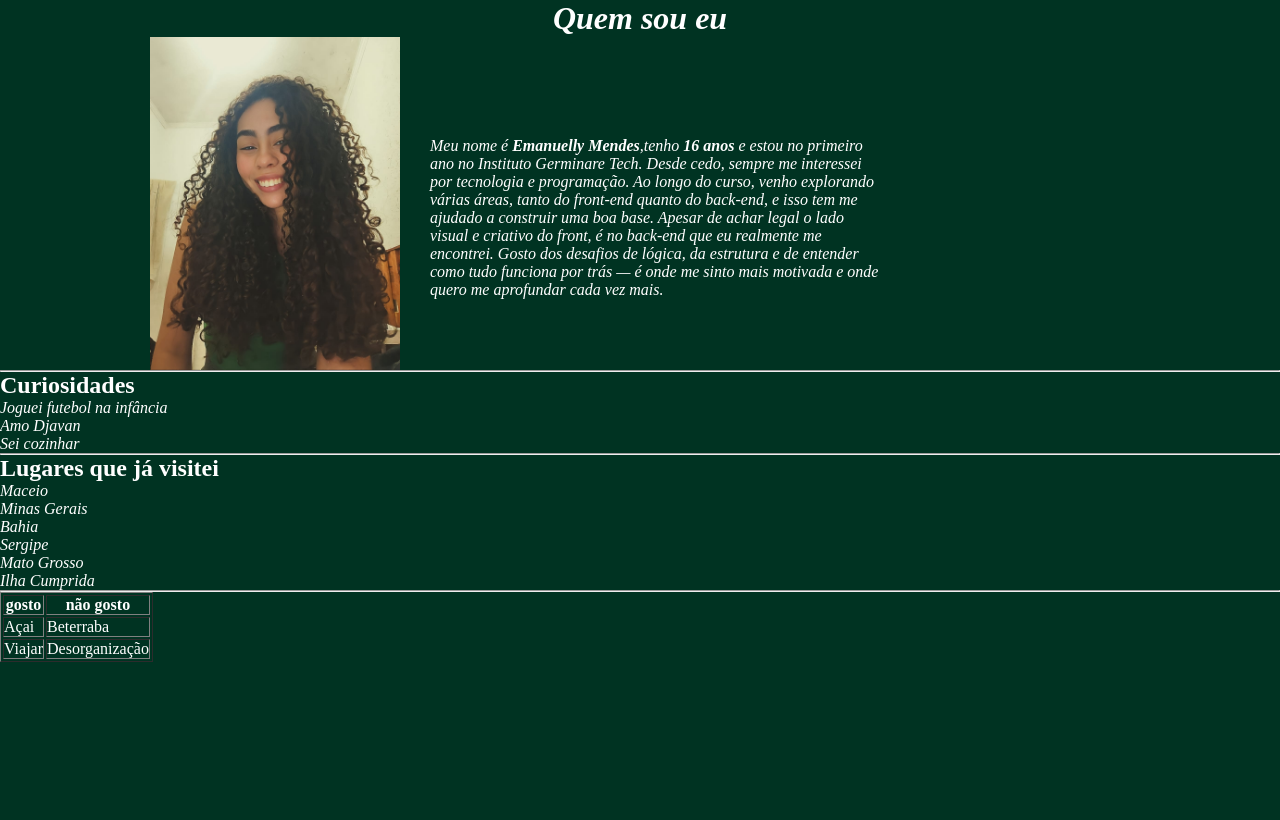
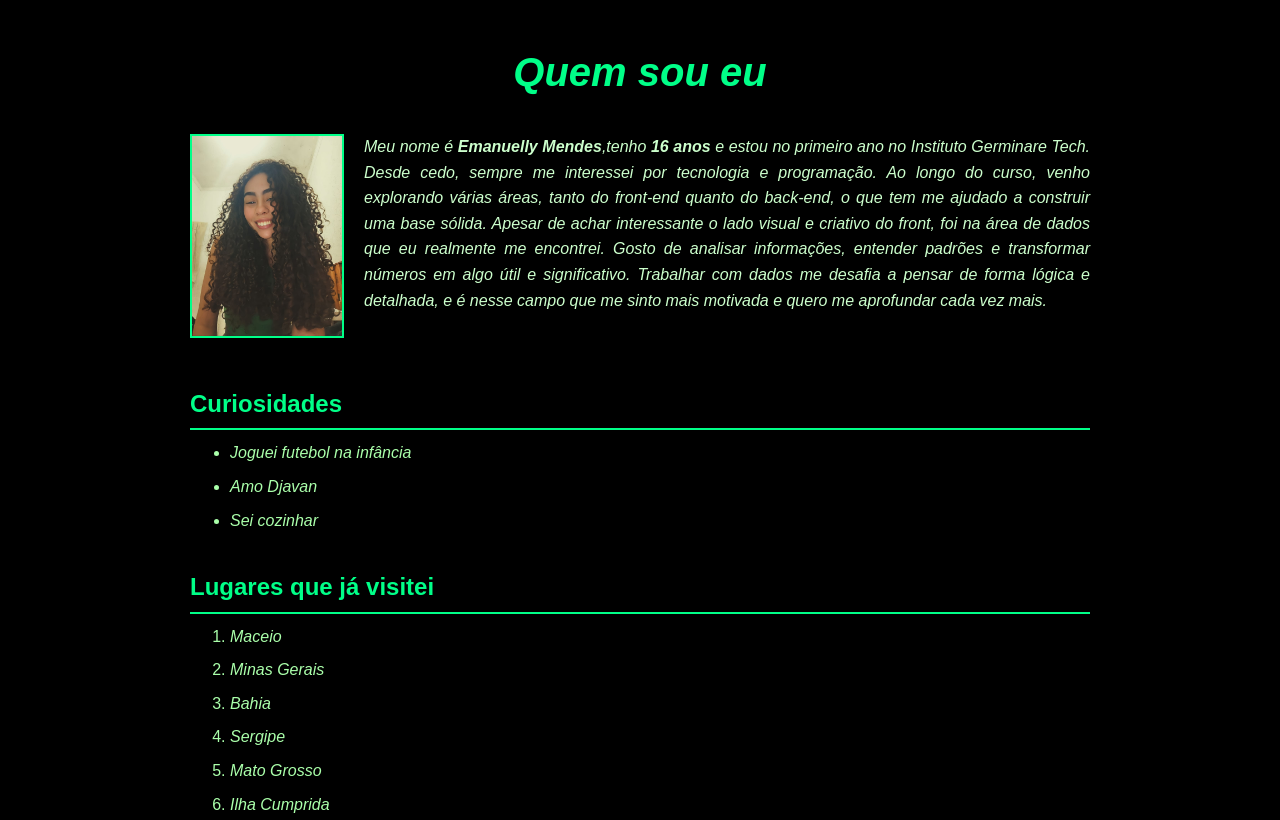
Before and after one commit to Emanuelly2025/mendesFlix, a plain HTML site: page sobre/index.html in a window 1280 px wide. Shown: the top 820 px of the page. Drawn offline with Linux system fonts and the light colour scheme.

Commit message:
refactor: arrumar resenha e últimos de talhes

```diff
--- a/login/style.css
+++ b/login/style.css
@@ -1,7 +1,8 @@
+* {
+  margin: 0;
+  padding: 0;
+}
 body{
-  padding: 0;
-  margin: 0;
-  top: 0;
   background-color: rgb(0, 51, 34);
   display: flex;
   justify-content: center;
@@ -37,8 +38,6 @@ input{
   border: none;
   border-radius: 5px;
 }
-
-
 #lembrar{
   display: flex;
   align-items: center;
@@ -51,13 +50,10 @@ button{
   border: none;
   padding: 10px;
   border-radius: 5px;
-  cursor: pointer;
-  transition: background 0.3s ease;
 }
 
 footer{
   position: absolute;
-  width: 100%;
   font-size: 25px;
   bottom: 0;
   text-align: center;
--- a/perfil/style.css
+++ b/perfil/style.css
@@ -1,7 +1,8 @@
+* {
+  margin: 0;
+  padding: 0;
+}
 body{
-  padding: 0;
-  margin: 0;
-  top: 0;
   background-color: black;
   color: white;
 }
--- /dev/null
+++ b/resenha/style.css
@@ -0,0 +1,33 @@
+* {
+  margin: 0;
+  padding: 0;
+}
+body {
+  font-family: 'Arial';
+  background-color: #0d0d0d;
+  color: #f5f5f5;
+  line-height: 1.6;
+  padding: 30px;
+  max-width: 800px;
+  margin: auto;
+}
+img {
+  display: block;
+  margin: 20px auto;
+  width: 80%;
+  border-radius: 10px;
+  box-shadow: 0 0 15px rgba(0, 0, 0, 0.5);
+}
+h1 {
+  text-align: center;
+  font-size: 40px;
+  margin-bottom: 20px;
+  color: #e50914;
+
+}
+p {
+  font-size: 17px;
+  color: white;
+  text-align: center;
+  margin-bottom: 15px;
+}
--- /dev/null
+++ b/resenha/style02.css
@@ -0,0 +1,33 @@
+* {
+  margin: 0;
+  padding: 0;
+}
+body {
+  font-family: 'Arial';
+  background-color: #0d0d0d;
+  color: #f5f5f5;
+  line-height: 1.6;
+  padding: 30px;
+  max-width: 800px;
+  margin: auto;
+}
+img {
+  display: block;
+  margin: 20px auto;
+  width: 80%;
+  border-radius: 10px;
+  box-shadow: 0 0 15px rgba(0, 0, 0, 0.5);
+}
+h1 {
+  text-align: center;
+  font-size: 40px;
+  margin-bottom: 20px;
+  color: #e50914;
+
+}
+p {
+  font-size: 17px;
+  color: white;
+  text-align: center;
+  margin-bottom: 15px;
+}
--- a/sobre/index.html
+++ b/sobre/index.html
@@ -1,21 +1,25 @@
 <!DOCTYPE html>
 <html lang="en">
+
 <head>
   <meta charset="UTF-8">
   <meta name="viewport" content="width=device-width, initial-scale=1.0">
   <title>Apresentação Pessoal</title>
   <link rel="stylesheet" href="style.css">
 </head>
+
 <body>
   <h1><em>Quem sou eu </em></h1>
   <div id="sobreMim"><img src="/img/Imagem do WhatsApp de 2025-08-17 à(s) 22.44.36_5f08184e.jpg" alt="">
-  <p><em>Meu nome é <strong>Emanuelly Mendes</strong>,tenho <strong>16 anos</strong> e estou no primeiro ano no Instituto Germinare Tech. Desde cedo, sempre me
-      interessei por tecnologia e programação. Ao longo do curso, venho explorando várias áreas, tanto do front-end
-      quanto do back-end, e isso tem me ajudado a construir uma boa base.
-      Apesar de achar legal o lado visual e criativo do front, é no back-end que eu realmente me encontrei. Gosto dos
-      desafios de lógica, da estrutura e de entender como tudo funciona por trás — é onde me sinto mais motivada e onde
-      quero me aprofundar cada vez mais.</em>
-  </p>
+    <p><em>Meu nome é <strong>Emanuelly Mendes</strong>,tenho <strong>16 anos</strong> e estou no primeiro ano no
+        Instituto Germinare Tech. Desde cedo, sempre me interessei por tecnologia e
+        programação. Ao longo do curso, venho explorando várias áreas, tanto do front-end quanto do back-end, o que tem
+        me ajudado a construir uma base sólida.
+        Apesar de achar interessante o lado visual e criativo do front, foi na área de dados que eu realmente me
+        encontrei. Gosto de analisar informações, entender padrões e transformar números em algo útil e significativo.
+        Trabalhar com dados me desafia a pensar de forma lógica e detalhada, e é nesse campo que me sinto mais motivada
+        e quero me aprofundar cada vez mais.</em>
+    </p>
   </div>
   <hr>
   <h2>Curiosidades</h2>
@@ -86,4 +90,5 @@
     </tr>
   </table>
 </body>
+
 </html>
--- a/sobre/style.css
+++ b/sobre/style.css
@@ -1,25 +1,78 @@
 * {
+  margin: 0;
   padding: 0;
-  margin: 0;
-  top: 0;
 }
 
-body{
-  background-color:  rgb(0, 51, 34);
-  color: white;
+body {
+  font-family: "Arial";
+  background-color: #000;
+  color: #e0ffe0;
+  line-height: 1.6;
+  padding: 40px;
+  max-width: 900px;
+  margin: auto;
 }
-img {
-  width: 250px;
-  padding-left: 150px;
+
+h1 {
+  text-align: center;
+  color: #00ff88;
+  font-size: 40px;
+  margin-bottom: 30px;
 }
-#sobreMim{
+
+h2 {
+  color: #00ff88;
+  margin: 25px 0 10px;
+  border-bottom: 2px solid #00ff88;
+  padding-bottom: 5px;
+}
+
+#sobreMim {
   display: flex;
+  gap: 20px;
+  margin-bottom: 20px;
 }
-p{
-  padding-top: 100px;
-  width: 450px;
-  padding-left: 30px;
+
+#sobreMim img {
+  width: 200px;
+  height: 200px;
+  border: 2px solid #00ff88;
 }
-h1{
+
+#sobreMim p {
+  font-size: 16px;
+  text-align: justify;
+  color: #ccffcc;
+}
+
+hr {
+  border: none;
+  height: 2px;
+}
+
+ul, ol {
+  margin-left: 40px;
+  color: #aaffaa;
+}
+
+li {
+  margin-bottom: 8px;
+}
+
+table {
+  width: 100%;
+  margin-top: 15px;
+  box-shadow: 0 0 15px rgba(0, 255, 136, 0.3);
+}
+
+th, td {
+  border: 1px solid #00ff88;
+  padding: 10px;
   text-align: center;
+ background-color: #001a0d;
+  color: #ccffcc;
 }
+
+th {
+  text-transform: uppercase;
+}
--- a/style.css
+++ b/style.css
@@ -1,14 +1,14 @@
+* {
+  margin: 0;
+  padding: 0;
+}
 body{
-  padding: 0;
-  margin: 0;
-  top: 0;
   background-color: rgb(0, 51, 34);
   font-family: Arial, Helvetica, sans-serif;
 }
 table{
   margin: 0 auto;
   width: 800px;
-
 }
 img{
   width: 180px;
@@ -51,8 +51,6 @@ td:hover{
   opacity: 0.8;
   color: rgb(255, 255, 255);
   transform: scale(1.1);
-  opacity: 0.8;
-  cursor: pointer;
 }
 .saibaMais{
   color: rgb(173, 255, 47);
```
Also changed, not shown: index.html (+2 -0 lines), resenha/index.html (added, +45 -0 lines), resenha/index02.html (added, +39 -0 lines), img/81f961_5e147569d30f41c9858d9082324f24a2~mv2.avif (added), img/81f961_66787ad7a1fa45589f60adb68b92efda~mv2.avif (added), img/Traga-Ela-de-Volta.jpg (added), img/images.jpeg (added).
